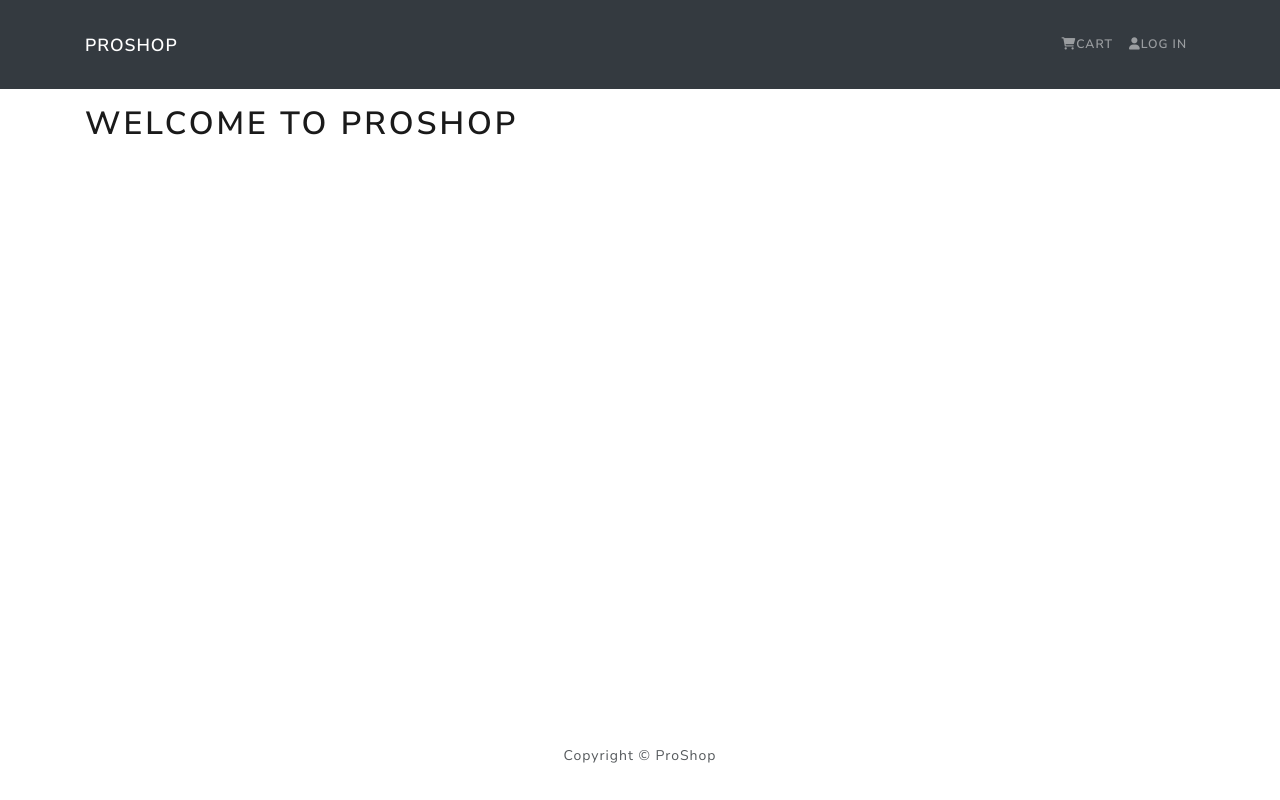
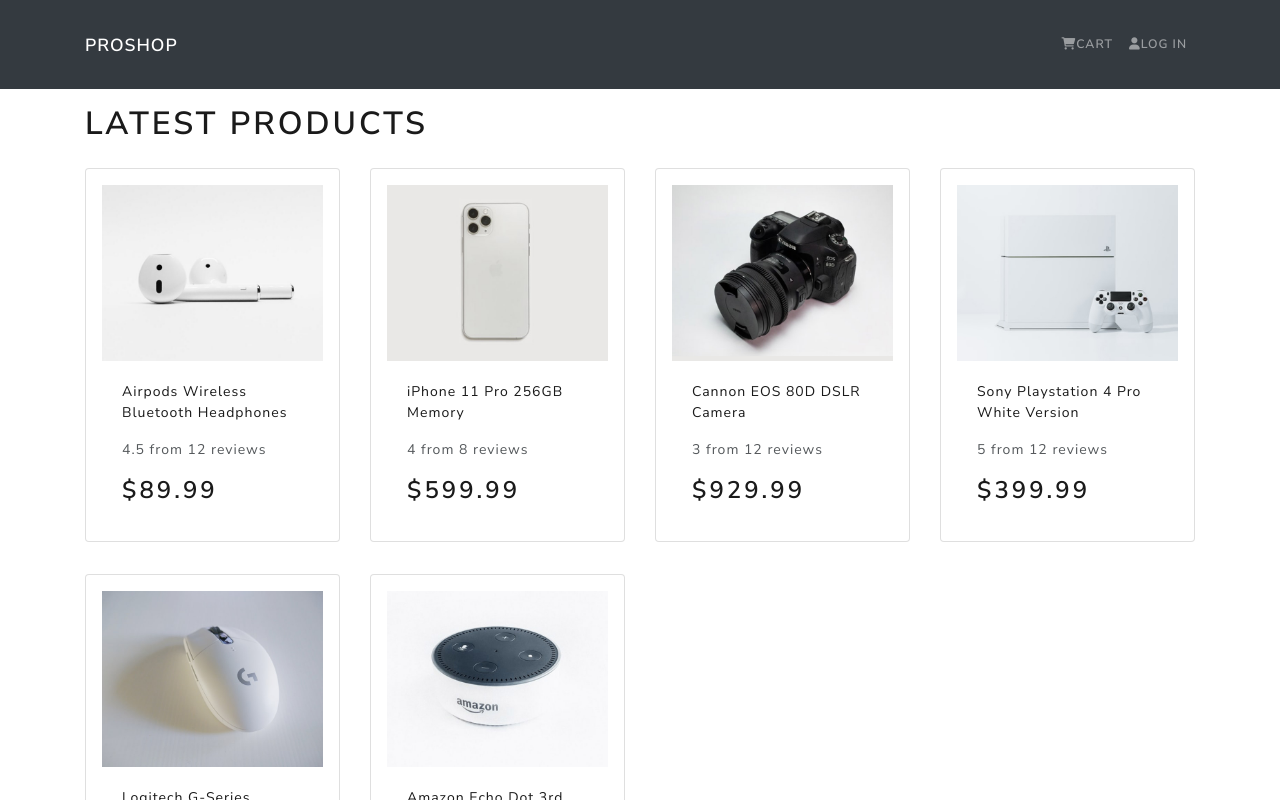
Before and after one commit to polnikovandrey/proshop, a React (Create React App) app in the folder frontend/: page / in a window 1280 px wide. Shown: the top 800 px of the page. Built offline with nearby package versions, Linux system fonts and the light colour scheme.

Commit message:
+ HomeScreen component + Product component

```diff
--- a/frontend/src/App.tsx
+++ b/frontend/src/App.tsx
@@ -1,6 +1,7 @@
-import { Container } from 'react-bootstrap';
+import {Container} from 'react-bootstrap';
 import Header from "./components/Header";
 import Footer from "./components/Footer";
+import HomeScreen from "./screens/HomeScreen";
 
 const App = () => {
   return (
@@ -8,7 +9,7 @@
       <Header />
       <main className="py-3">
         <Container>
-          <h1>Welcome To ProShop</h1>
+          <HomeScreen/>
         </Container>
       </main>
       <Footer />
--- /dev/null
+++ b/frontend/src/components/Product.tsx
@@ -0,0 +1,27 @@
+import React from "react";
+import {Card} from "react-bootstrap";
+import {ProductData} from "../products";
+
+const Product = ( { product }: { product: ProductData } ) => {
+    return (
+        <Card className='my-3 p-3 rounded'>
+            <a href={`/product/${product._id}`}>
+                <Card.Img src={product.image} variant='top'/>
+            </a>
+            <Card.Body>
+                <a href={`/product/${product._id}`}>
+                    <Card.Title as='div'>
+                        <strong>{product.name}</strong>
+                    </Card.Title>
+                </a>
+                <Card.Text as='div'>
+                    <div className='my-3'>
+                        {product.rating} from {product.numReviews} reviews
+                    </div>
+                </Card.Text>
+                <Card.Text as='h3'>${product.price}</Card.Text>
+            </Card.Body>
+        </Card>
+    );
+};
+export default Product;
--- a/frontend/src/products.ts
+++ b/frontend/src/products.ts
@@ -1,19 +1,20 @@
-export class Product {
-  constructor(_id: string,
-    name: string,
-    image: string,
-    description: string,
-    brand: string,
-    category: string,
-    price: number,
-    countInStock: number,
-    rating: number,
-    numReviews: number) {
+export class ProductData {
+  constructor(
+      public _id: string,
+      public name: string,
+      public image: string,
+      public description: string,
+      public brand: string,
+      public category: string,
+      public price: number,
+      public countInStock: number,
+      public rating: number,
+      public numReviews: number) {
   }
 }
 
-export const products: Product[] = [
-  new Product(
+export const products: ProductData[] = [
+  new ProductData(
     '1',
     'Airpods Wireless Bluetooth Headphones',
     '/images/airpods.jpg',
@@ -25,7 +26,7 @@
     4.5,
     12),
 
-  new Product(
+  new ProductData(
     '2',
     'iPhone 11 Pro 256GB Memory',
     '/images/phone.jpg',
@@ -37,7 +38,7 @@
     4.0,
     8),
 
-  new Product(
+  new ProductData(
     '3',
     'Cannon EOS 80D DSLR Camera',
     '/images/camera.jpg',
@@ -49,7 +50,7 @@
     3,
     12),
 
-  new Product(
+  new ProductData(
     '4',
     'Sony Playstation 4 Pro White Version',
     '/images/playstation.jpg',
@@ -61,7 +62,7 @@
     5,
     12),
 
-  new Product(
+  new ProductData(
     '5',
     'Logitech G-Series Gaming Mouse',
     '/images/mouse.jpg',
@@ -73,7 +74,7 @@
     3.5,
     10),
 
-  new Product(
+  new ProductData(
     '6',
     'Amazon Echo Dot 3rd Generation',
     '/images/alexa.jpg',
--- /dev/null
+++ b/frontend/src/screens/HomeScreen.tsx
@@ -0,0 +1,21 @@
+import React from "react";
+import {ProductData, products} from "../products";
+import {Col, Row} from "react-bootstrap";
+import Product from "../components/Product";
+
+const HomeScreen = () => {
+    return (
+        <>
+            <h1>Latest Products</h1>
+            <Row>
+                {products.map((product: ProductData) => {
+                    return <Col sm={12} md={6} lg={4} xl={3}>
+                        <Product product={product}/>
+                    </Col>
+                })}
+            </Row>
+
+        </>
+    )
+};
+export default HomeScreen;
```
